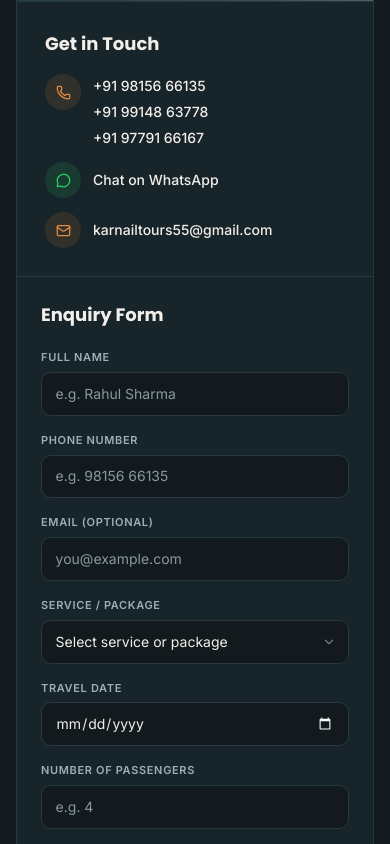
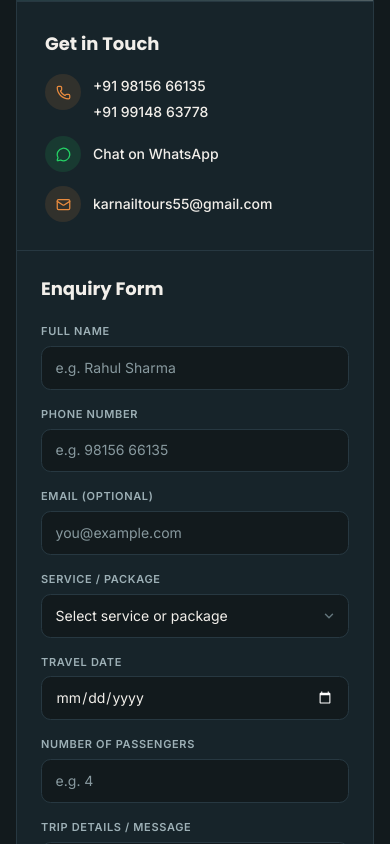
Before and after one commit to armaandevelops/Tour-and-Travel, a React (Vite) app: page / in a window 390 px wide. Shown: the part 6000-6844 px from the top of the page. Built offline with nearby package versions, Linux system fonts and the light colour scheme; grey boxes are pictures that could not be loaded.

Commit message:
refactor: comment out unused phone number in site configuration

```diff
--- a/src/siteConfig.js
+++ b/src/siteConfig.js
@@ -14,7 +14,7 @@ export const CONTACT = {
   phones: [
     { display: '+91 98156 66135', dial: '+919815666135' },
     { display: '+91 99148 63778', dial: '+919914863778' },
-    { display: '+91 97791 66167 ', dial: '+919779166167 ' },
+    // { display: '+91 97791 66167 ', dial: '+919779166167 ' },
   ],
 
   /** Primary line — used wherever a single number is shown. */
```
